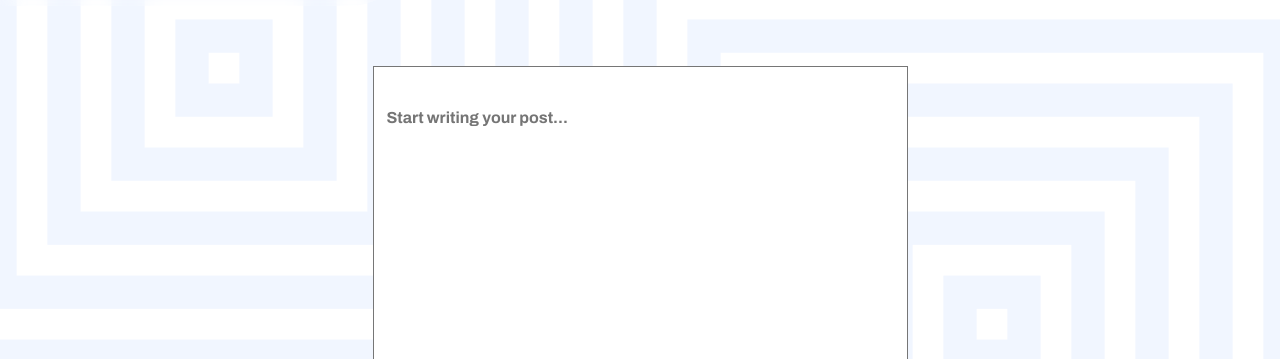
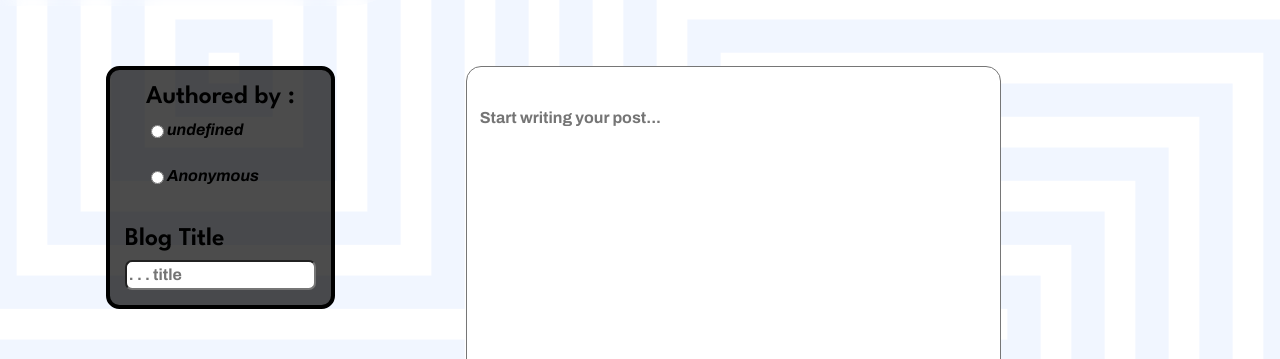
Before and after one commit to Tanner-Davison/firebase_, a React (Create React App) app: page /blog-creation in a window 1280 px wide. Shown: the part 156-515 px from the top of the page. Built offline with nearby package versions, Linux system fonts and the light colour scheme; no server answers.

Commit message:
added a bunch to code

```diff
--- a/src/App.js
+++ b/src/App.js
@@ -1,7 +1,7 @@
 import React, { useState, useEffect, createContext, useRef } from "react";
 import AuthLogin from "components/Auth";
 import HomePage from "components/pages/HomePage";
-import MyBlogs from "components/MyBlogs";
+import AllBlogs from "components/ExploreBlogs";
 import { auth } from "./config/firebase";
 import { db } from "./config/firebase";
 import { doc, setDoc, getDoc } from "firebase/firestore";
@@ -16,6 +16,7 @@ import {
   Route,
   RouterProvider,
 } from "react-router-dom";
+import MyBlogs from "components/MyBlogs";
 
 export const UserDataContext = createContext();
 
@@ -33,15 +34,21 @@ function App() {
       try {
         const userRef = doc(db, "users", user.uid);
         const userDoc = await getDoc(userRef);
-        if (userDoc.exists()) {   //user exists
-          await setDoc(userRef, {
-            email: user.email,
-            profileImgUrl: user.photoURL,
-            username: user.displayName,
-          }, { merge: true });
+        if (userDoc.exists()) {
+          //user exists
+          await setDoc(
+            userRef,
+            {
+              email: user.email,
+              profileImgUrl: user.photoURL,
+              username: user.displayName,
+            },
+            { merge: true }
+          );
           console.log("User data updated successfully!");
         } else {
-          await setDoc(userRef, { //user doees not exist
+          await setDoc(userRef, {
+            //user doees not exist
             email: user.email,
             profileImgUrl: user.photoURL,
             username: user.displayName,
@@ -53,6 +60,7 @@ function App() {
         localStorage.setItem("userEmail", user.email);
         localStorage.setItem("userPhoto", user.photoURL);
         localStorage.setItem("handle", user.displayName);
+        localStorage.setItem("userId", user.uid)
       } catch (error) {
         console.error("Error adding user data: ", error);
       }
@@ -74,6 +82,7 @@ function App() {
         localStorage.removeItem("userPhoto");
         localStorage.removeItem("handle");
         localStorage.removeItem("profileImageUrl");
+        localStorage.removeItem("userId")
         console.log("user logged out");
         playBackground.pause();
       }
@@ -91,9 +100,34 @@ function App() {
           element={
             <>
               <Nav /> <HomePage userData={userData} />,
-            </>}/>,
-            <Route path='/blog-creation' element={<><Nav/> <CreateBlogPage/></>}  />
-            <Route path='/my-blogs' element={<><Nav/> <MyBlogs/></>}  />
+            </>
+          }
+        />
+        ,
+        <Route
+          path="/blog-creation"
+          element={
+            <>
+              <Nav /> <CreateBlogPage />
+            </>
+          }
+        />
+        <Route
+          path="/all-blogs"
+          element={
+            <>
+              <Nav /> <AllBlogs />
+            </>
+          }
+        />
+         <Route
+          path="/my-blogs"
+          element={
+            <>
+              <Nav /> <MyBlogs />
+            </>
+          }
+        />
       </>
     )
   );
@@ -116,7 +150,7 @@ const Wrapper = styled.div`
   display: flex;
   flex-direction: column;
   overflow-x: hidden;
-  width:100vw;
+  width: 100vw;
   background-image: url(${darkTimeKeeper});
   background-attachment: fixed;
   background-repeat: repeat;
--- a/src/components/CreateBlog.js
+++ b/src/components/CreateBlog.js
@@ -1,70 +1,150 @@
-import React, {useState, useEffect} from "react";
+import React, { useState, useEffect } from "react";
 import styled from "styled-components";
 import media from "styles/media";
 import colors from "styles/colors";
 import text from "styles/text";
-import {db, auth} from '../config/firebase';
-import { doc, updateDoc, arrayUnion, getDoc, collection, getDocs } from "firebase/firestore";
+import { db, auth } from "../config/firebase";
+import { currentDate } from "./utils/date";
+import {
+  doc,
+  updateDoc,
+  arrayUnion,
+  getDoc,
+  collection,
+  getDocs,
+  serverTimestamp
+} from "firebase/firestore";
 
 const CreateBlogPage = () => {
+  const usersName = auth?.currentUser?.displayName || "unknown";
+  const [blogText, setBlogText] = useState("");
+  const [authored, setAuthored] = useState(usersName);
+  const [blogTitle, setBlogTitle] = useState("");
 
-  const [blogText, setBlogText]=useState('');
-
-  const handleSubmit = async ()=>{
-
-    try{
-      const blogCollection = collection(db,"users");
+  const handleSubmit = async (blogText, authored, blogTitle) => {
+    if (blogText !== "" && blogTitle !== "") {
+      const blogData = {
+        blogText,
+        authored,
+        blogTitle,
+        date: currentDate,
+      }
+      try {
+        const blogCollection = collection(db, "users");
         const userRef = doc(db, "users", auth?.currentUser?.uid);
         const userInfo = await getDoc(userRef);
-      const userDataToArray = userInfo?._document?.data?.value?.mapValue?.fields;
+        const userDataToArray =
+          userInfo?._document?.data?.value?.mapValue?.fields;
 
         for (const key in userDataToArray) {
-        if (key === 'blogposts') {
-          console.log('blogpost have been found',userInfo)
-          await updateDoc(userRef,{
-            blogposts: arrayUnion(blogText)
-          })
-        } else {
-          console.log('blogposts not found', key)
-
+          console.log("blogpost have been found", userInfo);
+          await updateDoc(userRef, {
+            blogposts: arrayUnion(blogData),
+          });
+          console.log("blogposts not found", key);
         }
-      }
-
-
-
-
         const allUsersData = await getDocs(blogCollection);
-
-      const allDataFromUsers = allUsersData.docs.map((doc)=>({
+        const allDataFromUsers = allUsersData.docs.map((doc) => ({
           ...doc.data(),
           id: doc.id,
-      }))
-      console.log('AllUsersData', allDataFromUsers)
-    }catch(error){
+        }));
+        console.log("AllUsersData", allDataFromUsers);
+      } catch (error) {
         console.log(error);
-
       }
+    } else {
+      return;
     }
-
+  };
+  useEffect(() => {
+    console.log(authored);
+  }, [authored]);
   return (
     <BlogCreationContainer>
-      <OptionsContainer></OptionsContainer>
-      <TextArea placeholder="Start writing your post..."
+      <BlogQuestions>
+        <OptionsContainer>
+          {"Authored by :"}
+          <LabelWrapper>
+            <Label htmlFor={"author"}>
+              <BlogInfo
+                type="radio"
+                id="author"
+                onChange={(e) => setAuthored(e.target.value)}
+                checked={authored === auth?.currentUser?.displayName}
+                value={auth?.currentUser?.displayName}
+              />
+              {`${auth?.currentUser?.displayName}`}
+            </Label>
+            <Label htmlFor={"authorAnon"}>
+              <BlogInfo
+                type="radio"
+                id="authoredAnon"
+                checked={authored === "Anonymous"}
+                onChange={(e) => setAuthored(e.target.value)}
+                value={"Anonymous"}
+              />
+              {"Anonymous"}
+            </Label>
+          </LabelWrapper>
+        </OptionsContainer>
+        <OptionsContainer>
+          {"Blog Title"}
+          <Label htmlFor={"blog-title"}>
+            <BlogInfo
+              type="text"
+              id="blog-title"
+              placeholder={". . . title"}
+              value={blogTitle}
+              onChange={(e) => setBlogTitle(e.target.value)}
+            />
+          </Label>
+        </OptionsContainer>
+      </BlogQuestions>
+      <TextArea
+        placeholder="Start writing your post..."
         rows={25}
         cols={60}
         autoCorrect="on"
         autoComplete="on"
-       onChange={(e)=>setBlogText(e.target.value)}/>
-       <SubmitButton onClick={()=>handleSubmit()}>Post</SubmitButton>
+        onChange={(e) => setBlogText(e.target.value)}
+      />
+      <SubmitButton onClick={() => handleSubmit(blogText, authored, blogTitle)}>
+        Post
+      </SubmitButton>
     </BlogCreationContainer>
   );
 };
 
 export default CreateBlogPage;
-const OptionsContainer = styled.div``;
-const SubmitButton= styled.button`
-
-`
+const Label = styled.label`
+  ${text.bodyMBold}
+  display:flex;
+  flex-direction: row;
+  align-self: flex-start;
+  align-items: center;
+  justify-content: space-evenly;
+  font-style: italic;
+  margin-top: 0.694vw;
+`;
+const LabelWrapper = styled.div`
+  ${text.bodyMBold}
+  display: flex;
+  flex-direction: column;
+  align-items: center;
+  justify-content: center;
+  gap: 1.042vw;
+  margin-bottom: 1.042vw;
+`;
+const BlogInfo = styled.input`
+  ${text.bodyMBold}
+  border-radius: 0.556vw;
+`;
+const OptionsContainer = styled.div`
+  display: flex;
+  flex-direction: column;
+  ${text.bodyMLeague}
+`;
+const SubmitButton = styled.button``;
 const TextArea = styled.textarea`
   ${text.bodyMBold}
   color:#353839;
@@ -76,13 +156,38 @@ const TextArea = styled.textarea`
   overflow: hidden;
   padding: 13px;
   padding-top: 2.986vw;
+  border-radius: 15px;
+`;
+const BlogQuestions = styled.div`
+  display: flex;
+  flex-direction: column;
+  align-self: flex-start;
+  align-items: center;
+  justify-content: center;
+  background-color: rgba(0, 0, 0, 0.7);
+  border: 4px solid;
+  padding: 15px;
+  gap: 25px;
+  border-radius: 1.042vw;
 `;
 const BlogCreationContainer = styled.div`
   display: flex;
   align-items: center;
-  justify-content: flex-start;
-  flex-direction: column;
+  justify-content: space-evenly;
+  flex-direction: row;
+  gap: 25px;
   width: 100%;
   height: 100%;
-  padding-top:25px;
+  padding-top: 25px;
+
+  ${media.fullWidth} {
+  }
+
+  ${media.tablet} {
+    flex-direction: column;
+  }
+
+  ${media.mobile} {
+    flex-direction: column;
+  }
 `;
--- /dev/null
+++ b/src/components/ExploreBlogs.js
@@ -0,0 +1,69 @@
+import React, { useEffect, useState } from "react";
+import styled from "styled-components";
+import media from "styles/media";
+import colors from "styles/colors";
+import text from "styles/text";
+import { db } from "../config/firebase";
+import { collection, getDocs } from "firebase/firestore";
+import BlogPostPreview from "./BlogPostPreview";
+
+const AllBlogs = () => {
+  const [blogposts, setBlogposts] = useState([]);
+
+  useEffect(() => {
+    const getBlogs = async () => {
+      const blogCollection = collection(db, "users");
+      const allUsersData = await getDocs(blogCollection);
+      const allDataFromUsers = allUsersData.docs.map((doc) => ({
+        ...doc.data(),
+        id: doc.id,
+      }));
+      setBlogposts(allDataFromUsers);
+    };
+    getBlogs();
+  }, []);
+
+  const mappedBlogs = blogposts.map((user, index) => {
+    const validPosts =
+      user.blogposts &&
+      user.blogposts.filter((post) => post && typeof post === "object");
+
+    if (validPosts && validPosts.length > 0) {
+
+      const mappedPosts = validPosts.map((post, postIndex) => {
+        const data = {
+          blogTitle: post.blogTitle,
+          authored: post.authored,
+          date: post.date,
+          blogText: post.blogText,
+        };
+        return <BlogPostPreview key={postIndex} content={data} />;
+      });
+
+      return <div key={index}>{mappedPosts}</div>;
+    } else {
+      return null;
+    }
+  });
+
+  return (
+    <Wrapper>
+      <Blogs>{mappedBlogs}</Blogs>
+    </Wrapper>
+  );
+};
+
+export default AllBlogs;
+const Blogs = styled.div`
+  display: flex;
+  align-items: center;
+  justify-content: center;
+  flex-direction: column;
+  width: 300px;
+  color: black;
+  ${text.bodyM}
+`;
+const Wrapper = styled.div`
+  display: flex;
+  flex-direction: row;
+`;
--- a/src/components/Options.js
+++ b/src/components/Options.js
@@ -91,6 +91,7 @@ const BlogOptions = ({ blogPostData }) => {
         className="options"
         onMouseEnter={(e) => handleOnMouseOver(e, "#77B3D4")}
         onMouseLeave={handleOnMouseLeave}
+        onClick={()=> navigate('/all-blogs')}
       >
         <OptionsImage
           className={"image"}
@@ -191,7 +192,8 @@ const Card = styled.div`
   padding: 1.042vw;
   border-top-width: 0%;
   border-radius: 2.014vw;
-  border:3px outset ${colors.backgroundBlog};
+  border-bottom-width: 0%;
+  border:4px solid ${colors.backgroundBlog};
   -webkit-box-shadow: 0.139vw 0.347vw 1.511vw 0vw #0b325e,
     0.139vw 0.139vw 1.042vw 0.347vw rgba(0, 0, 0, 0);
   box-shadow: 0.139vw 0.347vw 1.511vw 0vw #0b325e,
```
Also changed, not shown: src/components/BlogPostPreview.js (added, +22 -0 lines), src/components/MyBlogs.js (+36 -59 lines), src/components/animations/gsapAnimations.js (+5 -3 lines). Lines whose indentation alone changed are shown as unchanged.
